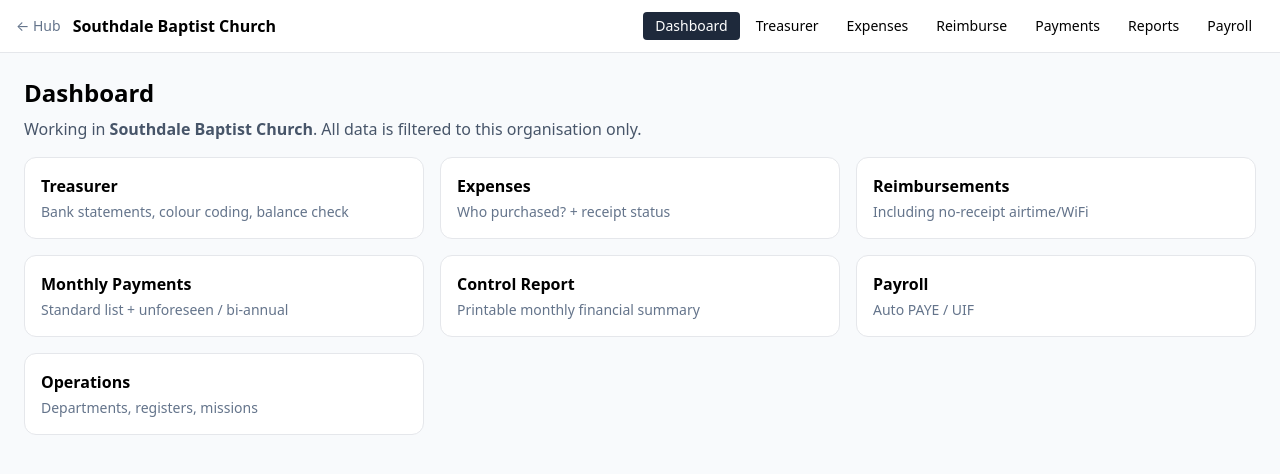
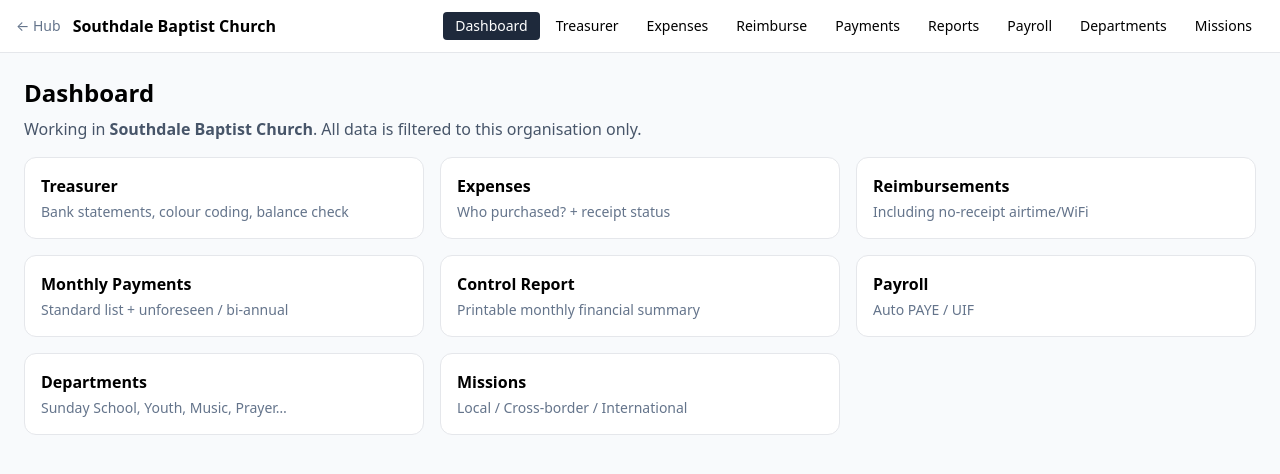
Before and after one commit to samsonmegan77-maker/shemesh-hub, a React (Vite) app: page / in a window 1280 px wide. Both pictures are taken after a click on the button 394 px from the left and 321 px from the top of the page. Shown: the top 474 px of the page. Built offline with nearby package versions, Linux system fonts and the light colour scheme.

Commit message:
Wire Departments, Missions and Programmes into nav (org-aware)

```diff
--- a/src/App.tsx
+++ b/src/App.tsx
@@ -6,6 +6,9 @@ import Expenses from './pages/Expenses';
 import Reimbursements from './pages/Reimbursements';
 import MonthlyPayments from './pages/MonthlyPayments';
 import Reports from './pages/Reports';
+import Departments from './pages/Departments';
+import Missions from './pages/Missions';
+import Programmes from './pages/Programmes';
 import { OrgContext, derivePermissions, type Organisation, type OrgRole } from './lib/orgContext';
 
 const ORGS: Record<string, Organisation> = {
@@ -29,7 +32,10 @@ type Page =
   | 'expenses'
   | 'reimbursements'
   | 'payments'
-  | 'reports';
+  | 'reports'
+  | 'departments'
+  | 'missions'
+  | 'programmes';
 
 export default function App() {
   const [currentOrg, setCurrentOrg] = useState<Organisation | null>(null);
@@ -37,6 +43,8 @@ export default function App() {
   const [page, setPage] = useState<Page>('hub');
 
   const permissions = useMemo(() => derivePermissions(role), [role]);
+  const isSouthdale = currentOrg?.short_code === 'southdale';
+  const isBambanani = currentOrg?.short_code === 'bambanani';
 
   const ctx = {
     organisation: currentOrg,
@@ -92,6 +100,9 @@ export default function App() {
             {permissions.canAccessFinance && navBtn('payments', 'Payments')}
             {permissions.canAccessFinance && navBtn('reports', 'Reports')}
             {permissions.canAccessPayroll && navBtn('payroll', 'Payroll')}
+            {isSouthdale && navBtn('departments', 'Departments')}
+            {isSouthdale && navBtn('missions', 'Missions')}
+            {isBambanani && navBtn('programmes', 'Programmes')}
           </nav>
         </header>
 
@@ -157,14 +168,33 @@ export default function App() {
                     <p className="text-sm text-slate-500 mt-1">Auto PAYE / UIF</p>
                   </button>
                 )}
-                <div className="bg-white border rounded-xl p-4">
-                  <h3 className="font-semibold">Operations</h3>
-                  <p className="text-sm text-slate-500 mt-1">
-                    {currentOrg.short_code === 'southdale'
-                      ? 'Departments, registers, missions'
-                      : 'Programmes, feeding, stock, impact'}
-                  </p>
-                </div>
+                {isSouthdale && (
+                  <button
+                    onClick={() => setPage('departments')}
+                    className="bg-white border rounded-xl p-4 text-left hover:border-blue-300"
+                  >
+                    <h3 className="font-semibold">Departments</h3>
+                    <p className="text-sm text-slate-500 mt-1">Sunday School, Youth, Music, Prayer…</p>
+                  </button>
+                )}
+                {isSouthdale && (
+                  <button
+                    onClick={() => setPage('missions')}
+                    className="bg-white border rounded-xl p-4 text-left hover:border-rose-300"
+                  >
+                    <h3 className="font-semibold">Missions</h3>
+                    <p className="text-sm text-slate-500 mt-1">Local / Cross-border / International</p>
+                  </button>
+                )}
+                {isBambanani && (
+                  <button
+                    onClick={() => setPage('programmes')}
+                    className="bg-white border rounded-xl p-4 text-left hover:border-emerald-300"
+                  >
+                    <h3 className="font-semibold">Programmes</h3>
+                    <p className="text-sm text-slate-500 mt-1">Outreach, headcount, meals, impact</p>
+                  </button>
+                )}
               </div>
             </div>
           )}
@@ -174,6 +204,9 @@ export default function App() {
           {page === 'payments' && <MonthlyPayments />}
           {page === 'reports' && <Reports />}
           {page === 'payroll' && <Payroll />}
+          {page === 'departments' && <Departments />}
+          {page === 'missions' && <Missions />}
+          {page === 'programmes' && <Programmes />}
         </main>
       </div>
     </OrgContext.Provider>
```
